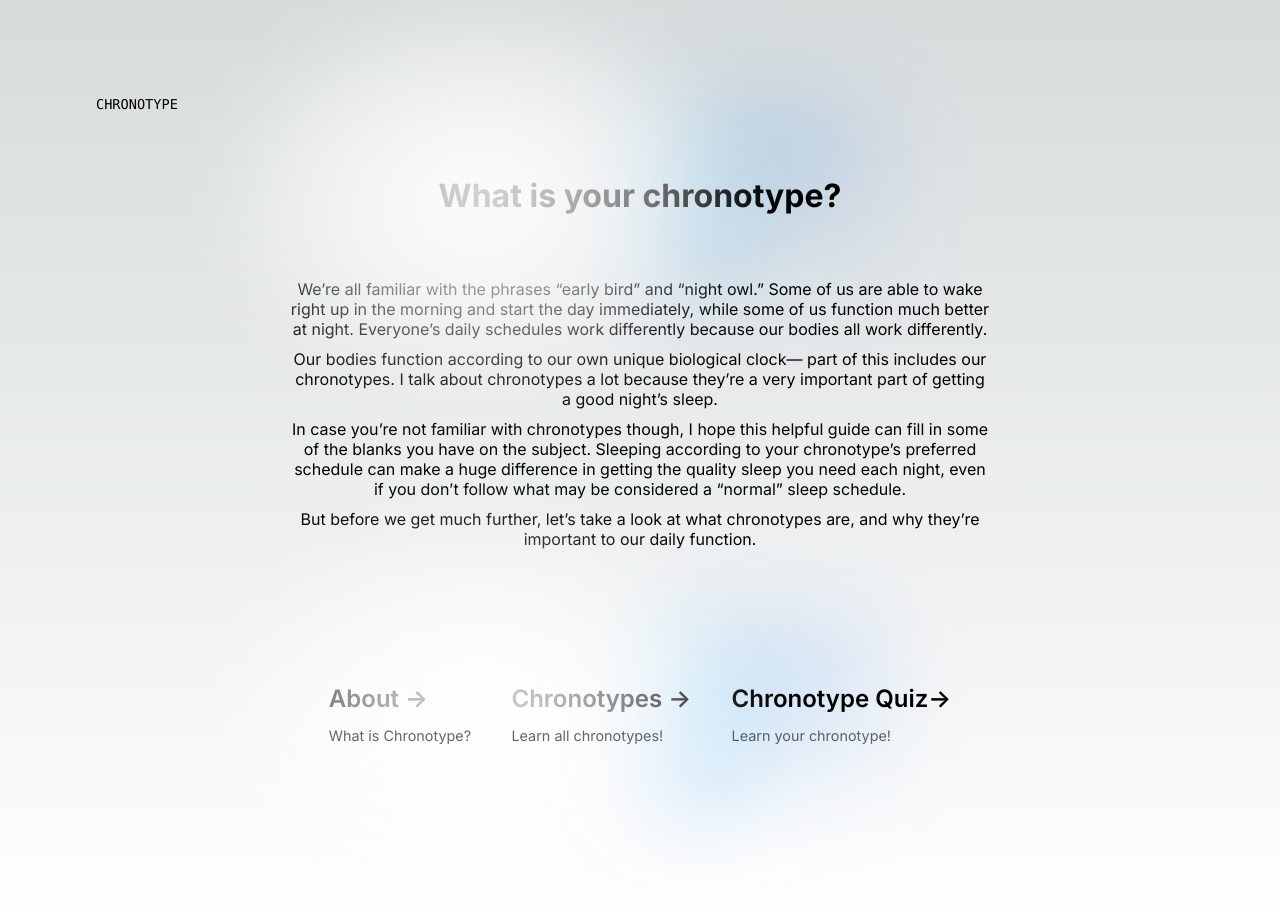
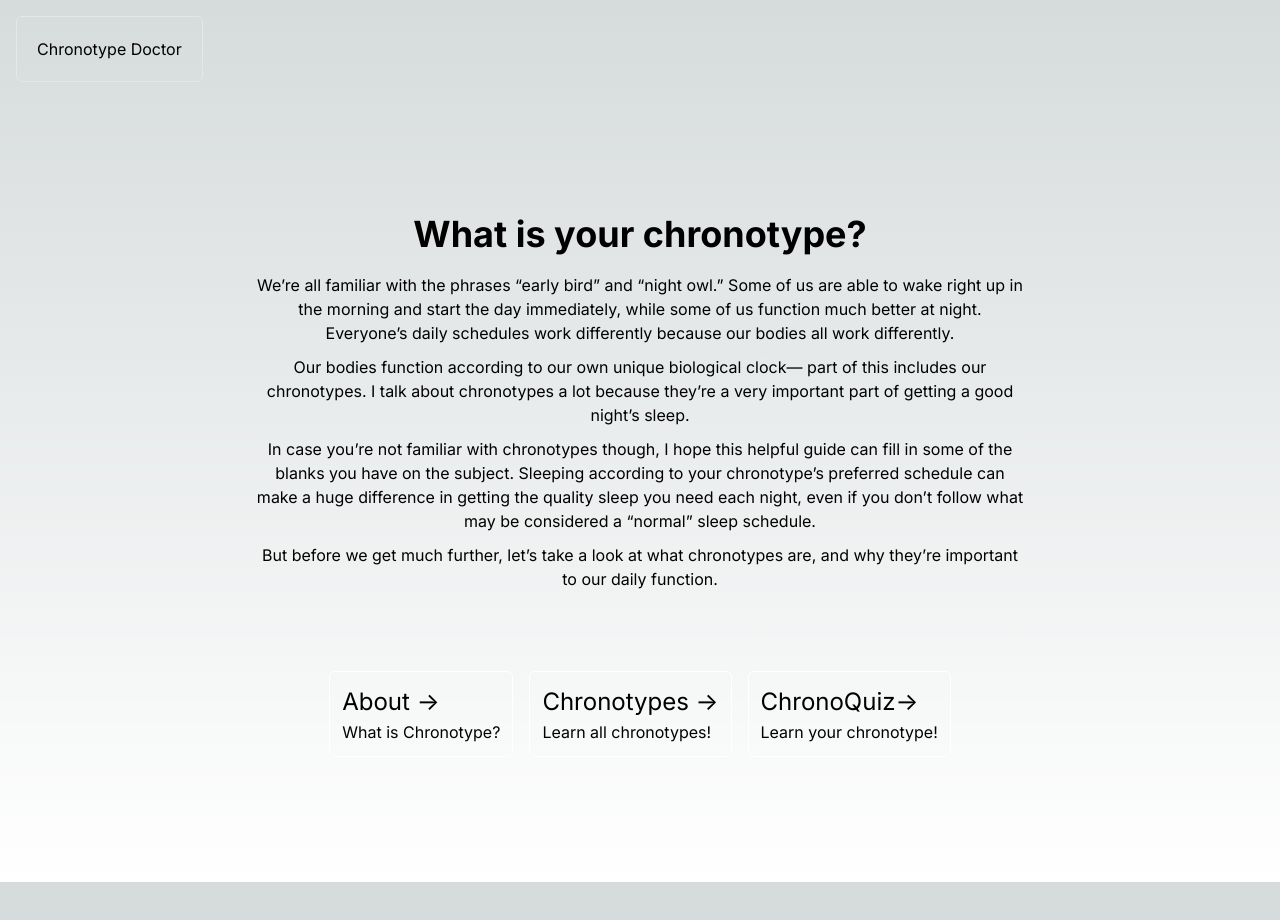
Before and after one commit to busrauz78/sleep-pattern, a Next.js app: page / in a window 1280 px wide. Shown: the top 920 px of the page. After the commit the page ends 882 px from the top, so only its background shows below. Built offline with nearby package versions, Linux system fonts and the light colour scheme.

Commit message:
tailwind is integrated

```diff
--- /dev/null
+++ b/components/layout.tsx
@@ -0,0 +1,26 @@
+import { Inter } from "next/font/google";
+import Head from "next/head";
+import React from "react";
+import Menu from "./menu";
+
+const inter = Inter({ subsets: ['latin'] });
+
+export default function Layout({children}: {children: React.ReactNode}) {
+  return (
+    <>
+    <Head>
+        <title>Create Next App</title>
+        <meta name="description" content="Generated by create next app" />
+        <meta name="viewport" content="width=device-width, initial-scale=1" />
+        <link rel="icon" href="/favicon.ico" />
+      </Head>
+
+      <main className={`${inter.className} `}>
+      <Menu />
+
+        <div className="min-h-screen flex flex-col justify-center items-center mx-4"> {children}
+        </div>
+      </main>
+    </>
+  )
+}
--- /dev/null
+++ b/components/menu.tsx
@@ -0,0 +1,12 @@
+import Link from "next/link";
+import React from "react";
+
+export default function Menu() {
+  return (
+    <div className="flex mt-4 ml-4">
+      <Link href="/" className="border rounded-md p-5">
+        Chronotype Doctor
+      </Link>
+    </div>
+  )
+}
--- a/package.json
+++ b/package.json
@@ -18,5 +18,10 @@
     "react": "18.2.0",
     "react-dom": "18.2.0",
     "typescript": "5.1.3"
+  },
+  "devDependencies": {
+    "autoprefixer": "^10.4.14",
+    "postcss": "^8.4.24",
+    "tailwindcss": "^3.3.2"
   }
 }
--- a/pages/about.tsx
+++ b/pages/about.tsx
@@ -1,8 +1,15 @@
+import Layout from "@/components/layout";
+import React from "react";
+
 export default function About() {
   return (
-    <div>
-      <h1>What is a Chronotype?</h1>
-      <p>
+    <Layout>
+      <div className="mb-5">
+      <h1 className="font-bold">What is a Chronotype?</h1>
+
+      </div>
+      <div className="max-w-3xl">
+      <p className="text-center">
         A chronotype is your body’s natural disposition to be awake or asleep at
         certain times. Your chronotype is closely related to your body’s
         circadian rhythm, which controls your body’s sleep-wake cycle and
@@ -15,6 +22,8 @@ export default function About() {
         work with your chronotype rather than against it if you want to be as
         rested and productive as possible.
       </p>
-    </div>
+      </div>
+
+    </Layout>
   );
 }
--- a/pages/index.tsx
+++ b/pages/index.tsx
@@ -1,79 +1,67 @@
-import Head from 'next/head';
-import Image from 'next/image';
-import { Inter } from 'next/font/google';
-import styles from '@/styles/Home.module.css';
+import Layout from '@/components/layout';
 import Link from 'next/link';
-
-const inter = Inter({ subsets: ['latin'] });
 
 export default function Home() {
   return (
-    <>
-      <Head>
-        <title>Create Next App</title>
-        <meta name="description" content="Generated by create next app" />
-        <meta name="viewport" content="width=device-width, initial-scale=1" />
-        <link rel="icon" href="/favicon.ico" />
-      </Head>
-      <main className={`${styles.main} ${inter.className}`}>
-        <div className={styles.description}>
-          <div>CHRONOTYPE</div>
+    <Layout>
+      <div className="mb-3">
+        <h1 className="font-bold">What is your chronotype?</h1>
       </div>
-
-        <div className={styles.center}>
-          <h1>What is your chronotype?</h1>
-        </div>
-        <div style={{ maxWidth: '700px', marginBottom: '5%' }}>
+      <div className="max-w-3xl">
         <p style={{ textAlign: 'center', marginBottom: '10px' }}>
-            We’re all familiar with the phrases “early bird” and “night owl.”
-            Some of us are able to wake right up in the morning and start the
-            day immediately, while some of us function much better at night.
+          We’re all familiar with the phrases “early bird” and “night owl.” Some
+          of us are able to wake right up in the morning and start the day
+          immediately, while some of us function much better at night.
           Everyone’s daily schedules work differently because our bodies all
           work differently.
         </p>
 
         <p style={{ textAlign: 'center', marginBottom: '10px' }}>
-            Our bodies function according to our own unique biological clock—
-            part of this includes our chronotypes. I talk about chronotypes a
-            lot because they’re a very important part of getting a good night’s
-            sleep.
+          Our bodies function according to our own unique biological clock— part
+          of this includes our chronotypes. I talk about chronotypes a lot
+          because they’re a very important part of getting a good night’s sleep.
         </p>
         <p style={{ textAlign: 'center', marginBottom: '10px' }}>
           In case you’re not familiar with chronotypes though, I hope this
-            helpful guide can fill in some of the blanks you have on the
-            subject. Sleeping according to your chronotype’s preferred schedule
-            can make a huge difference in getting the quality sleep you need
-            each night, even if you don’t follow what may be considered a
-            “normal” sleep schedule.
+          helpful guide can fill in some of the blanks you have on the subject.
+          Sleeping according to your chronotype’s preferred schedule can make a
+          huge difference in getting the quality sleep you need each night, even
+          if you don’t follow what may be considered a “normal” sleep schedule.
         </p>
         <p style={{ textAlign: 'center' }}>
-            But before we get much further, let’s take a look at what
-            chronotypes are, and why they’re important to our daily function.
+          But before we get much further, let’s take a look at what chronotypes
+          are, and why they’re important to our daily function.
         </p>
       </div>
-        <div className={styles.center}>
-          <Link href="/about" className={styles.card}>
-              <h2>
+      <div className="flex flex-row space-x-4 mt-20 ">
+        <Link
+          href="/about"
+          className="container w-auto p-3 border border-white rounded-md"
+        >
+          <h3>
             About <span>-&gt;</span>
-              </h2>
+          </h3>
           <p>What is Chronotype?</p>
         </Link>
-          <Link href="/chronotypes" className={styles.card}>
-              <h2>
+        <Link
+          href="/chronotypes"
+          className="container w-auto p-3 border border-white rounded-md"
+        >
+          <h3>
             Chronotypes <span>-&gt;</span>
-              </h2>
+          </h3>
           <p>Learn all chronotypes!</p>
         </Link>
-          <Link href="/quiz" className={styles.card}>
-            <h2>
-              Chronotype Quiz<span>-&gt;</span>
-            </h2>
+        <Link
+          href="/quiz"
+          className="container w-auto p-3 border border-white rounded-md"
+        >
+          <h3>
+            ChronoQuiz<span>-&gt;</span>
+          </h3>
           <p>Learn your chronotype!</p>
         </Link>
-
-
       </div>
-      </main>
-    </>
+    </Layout>
   );
 }
--- /dev/null
+++ b/postcss.config.js
@@ -0,0 +1,6 @@
+module.exports = {
+  plugins: {
+    tailwindcss: {},
+    autoprefixer: {},
+  },
+}
--- a/styles/Home.module.css
+++ /dev/null
@@ -1,229 +0,0 @@
-.main {
-  display: flex;
-  flex-direction: column;
-  justify-content: space-between;
-  align-items: center;
-  padding: 6rem;
-  min-height: 100vh;
-}
-
-.description {
-  display: inherit;
-  justify-content: inherit;
-  align-items: inherit;
-  font-size: 0.85rem;
-  max-width: var(--max-width);
-  width: 100%;
-  z-index: 2;
-  font-family: var(--font-mono);
-}
-
-.description a {
-  display: flex;
-  justify-content: center;
-  align-items: center;
-  gap: 0.5rem;
-}
-
-.description p {
-  position: relative;
-  margin: 0;
-  padding: 1rem;
-  background-color: rgba(var(--callout-rgb), 0.5);
-  border: 1px solid rgba(var(--callout-border-rgb), 0.3);
-  border-radius: var(--border-radius);
-}
-
-.code {
-  font-weight: 700;
-  font-family: var(--font-mono);
-}
-
-.grid {
-  display: grid;
-  grid-template-columns: repeat(4, minmax(25%, auto));
-  width: var(--max-width);
-  max-width: 100%;
-}
-
-.card {
-  padding: 1rem 1.2rem;
-  border-radius: var(--border-radius);
-  background: rgba(var(--card-rgb), 0);
-  border: 1px solid rgba(var(--card-border-rgb), 0);
-  transition: background 200ms, border 200ms;
-}
-
-.card span {
-  display: inline-block;
-  transition: transform 200ms;
-}
-
-.card h2 {
-  font-weight: 600;
-  margin-bottom: 0.7rem;
-}
-
-.card p {
-  margin: 0;
-  opacity: 0.6;
-  font-size: 0.9rem;
-  line-height: 1.5;
-  max-width: 30ch;
-}
-
-.center {
-  display: flex;
-  justify-content: center;
-  align-items: center;
-  position: relative;
-  padding: 4rem 0;
-}
-
-.center::before {
-  background: var(--secondary-glow);
-  border-radius: 50%;
-  width: 480px;
-  height: 360px;
-  margin-left: -400px;
-}
-
-.center::after {
-  background: var(--primary-glow);
-  width: 240px;
-  height: 180px;
-  z-index: -1;
-}
-
-.center::before,
-.center::after {
-  content: '';
-  left: 50%;
-  position: absolute;
-  filter: blur(45px);
-  transform: translateZ(0);
-}
-
-.logo {
-  position: relative;
-}
-/* Enable hover only on non-touch devices */
-@media (hover: hover) and (pointer: fine) {
-  .card:hover {
-    background: rgba(var(--card-rgb), 0.1);
-    border: 1px solid rgba(var(--card-border-rgb), 0.15);
-  }
-
-  .card:hover span {
-    transform: translateX(4px);
-  }
-}
-
-@media (prefers-reduced-motion) {
-  .card:hover span {
-    transform: none;
-  }
-}
-
-/* Mobile */
-@media (max-width: 700px) {
-  .content {
-    padding: 4rem;
-  }
-
-  .grid {
-    grid-template-columns: 1fr;
-    margin-bottom: 120px;
-    max-width: 320px;
-    text-align: center;
-  }
-
-  .card {
-    padding: 1rem 2.5rem;
-  }
-
-  .card h2 {
-    margin-bottom: 0.5rem;
-  }
-
-  .center {
-    padding: 8rem 0 6rem;
-  }
-
-  .center::before {
-    transform: none;
-    height: 300px;
-  }
-
-  .description {
-    font-size: 0.8rem;
-  }
-
-  .description a {
-    padding: 1rem;
-  }
-
-  .description p,
-  .description div {
-    display: flex;
-    justify-content: center;
-    position: fixed;
-    width: 100%;
-  }
-
-  .description p {
-    align-items: center;
-    inset: 0 0 auto;
-    padding: 2rem 1rem 1.4rem;
-    border-radius: 0;
-    border: none;
-    border-bottom: 1px solid rgba(var(--callout-border-rgb), 0.25);
-    background: linear-gradient(
-      to bottom,
-      rgba(var(--background-start-rgb), 1),
-      rgba(var(--callout-rgb), 0.5)
-    );
-    background-clip: padding-box;
-    backdrop-filter: blur(24px);
-  }
-
-  .description div {
-    align-items: flex-end;
-    pointer-events: none;
-    inset: auto 0 0;
-    padding: 2rem;
-    height: 200px;
-    background: linear-gradient(
-      to bottom,
-      transparent 0%,
-      rgb(var(--background-end-rgb)) 40%
-    );
-    z-index: 1;
-  }
-}
-
-/* Tablet and Smaller Desktop */
-@media (min-width: 701px) and (max-width: 1120px) {
-  .grid {
-    grid-template-columns: repeat(2, 50%);
-  }
-}
-
-@media (prefers-color-scheme: dark) {
-  .vercelLogo {
-    filter: invert(1);
-  }
-
-  .logo {
-    filter: invert(1) drop-shadow(0 0 0.3rem #ffffff70);
-  }
-}
-
-@keyframes rotate {
-  from {
-    transform: rotate(360deg);
-  }
-  to {
-    transform: rotate(0deg);
-  }
-}
--- a/styles/globals.css
+++ b/styles/globals.css
@@ -1,3 +1,7 @@
+@tailwind base;
+@tailwind components;
+@tailwind utilities;
+
 :root {
   --max-width: 1100px;
   --border-radius: 12px;
--- /dev/null
+++ b/tailwind.config.js
@@ -0,0 +1,20 @@
+const plugin = require('tailwindcss/plugin')
+
+module.exports = {
+  content: [
+    './pages/**/*.{js,ts,jsx,tsx,mdx}',
+    './components/**/*.{js,ts,jsx,tsx,mdx}',
+  ],
+  theme: {
+    extend: {},
+  },
+  plugins: [
+    plugin(function({ addBase, theme }) {
+      addBase({
+        'h1': { fontSize: theme('fontSize.4xl') },
+        'h2': { fontSize: theme('fontSize.3xl') },
+        'h3': { fontSize: theme('fontSize.2xl') },
+      })
+    })
+  ],
+};
```
Also changed, not shown: 1 other file (tests, documents, lock files or other folders). Lines whose indentation alone changed are shown as unchanged.
